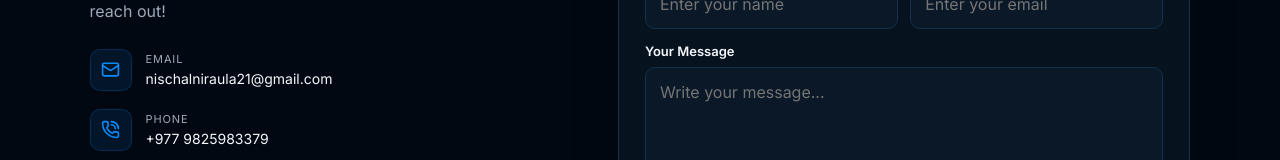
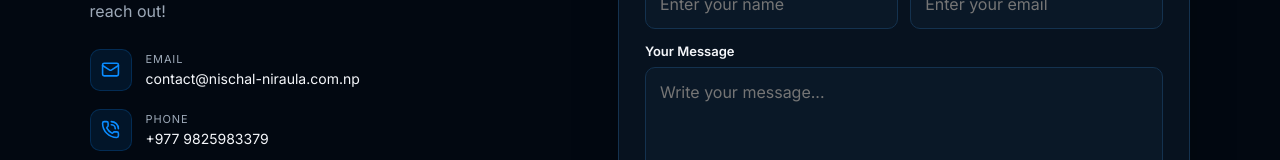
Before and after one commit to nischal-niraula21/Portfolio, a React (Vite) app: page / in a window 1280 px wide. Shown: the part 3907-4067 px from the top of the page. Built offline with nearby package versions, Linux system fonts and the light colour scheme.

Commit message:
contact email address

```diff
--- a/src/main.jsx
+++ b/src/main.jsx
@@ -299,8 +299,8 @@ function App() {
           <div className="contact-copy reveal">
             <SectionTitle eyebrow="CONTACT" title="Let’s Work Together" desc="Have a project in mind or just want to say hello? Feel free to reach out!" />
             <div className="contact-list">
-              <a className="contact-email" href="mailto:nischalniraula21@gmail.com"><span className="contact-icon"><Mail /></span><div className="contact-detail">
-                <small>Email</small><span>nischalniraula21@gmail.com</span></div></a>
+              <a className="contact-email"><span className="contact-icon"><Mail /></span><div className="contact-detail">
+                <small>Email</small><span>contact@nischal-niraula.com.np</span></div></a>
               <a href="tel:+9779825983379"><span className="contact-icon"><PhoneCall /></span><div className="contact-detail"><small>Phone</small><span>+977 9825983379</span></div></a>
               <div><span className="contact-icon"><MapPin /></span><div className="contact-detail"><small>Location</small><span>Jhapa, Nepal</span></div></div>
             </div>
```
